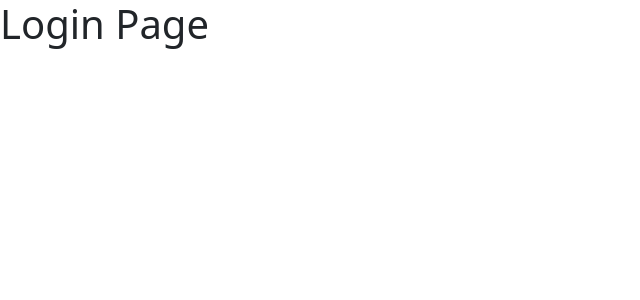
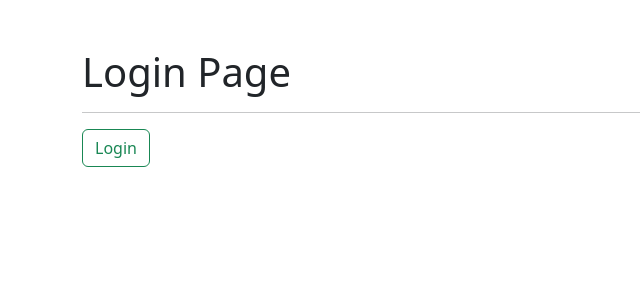
Before and after one commit to fersanti2896/14-curso-react-heroesApp-SPA, a React (Vite) app: page /login in a window 1280 px wide. Shown: the top 300 px of the page, without its empty margins (0-640 px from the left). Built offline with nearby package versions, Linux system fonts and the light colour scheme.

Commit message:
Uso del useNavigate en Navbar.jsx y LoginPage.jsx

```diff
--- a/src/auth/pages/LoginPage.jsx
+++ b/src/auth/pages/LoginPage.jsx
@@ -1,8 +1,26 @@
+import { useNavigate } from 'react-router-dom';
 
 export const LoginPage = () => {
+    const navigate = useNavigate();
+
+    const onLogin = () => {
+        navigate('/', {
+            replace: true
+        });
+    }
+
     return (
         <>
-            <h1>Login Page</h1>
+            <div className='container mt-5'>
+                <h1>Login Page</h1>
+                <hr/>
+
+
+                <button className="btn btn-outline-success"
+                        onClick={ onLogin }>
+                    Login
+                </button>
+            </div>
         </>
     )
 }
--- a/src/ui/components/Navbar.jsx
+++ b/src/ui/components/Navbar.jsx
@@ -1,6 +1,14 @@
-import { Link, NavLink } from 'react-router-dom';
+import { Link, NavLink, useNavigate } from 'react-router-dom';
 
-export const Navbar = () => {
+export const Navbar = ( props ) => {
+    const navigate = useNavigate();
+
+    const onLogout = () => {
+        navigate('/login', {
+            replace: true
+        });
+    }
+
     return (
         <nav className='navbar navbar-expand-sm navbar-dark bg-dark p-2'>
 
@@ -26,11 +34,6 @@
                              to="/search">
                         Buscador
                     </NavLink>
-
-                    <NavLink className={ ({ isActive }) => `nav-item nav-link ${ isActive ? 'active' : '' }` }
-                             to="/heroe">
-                        Heroe
-                    </NavLink>
                 </div>
             </div>
 
@@ -40,7 +43,8 @@
                         Fernando
                     </span>
 
-                    <button className='nav-item nav-link btn'>
+                    <button className='nav-item nav-link btn'
+                            onClick={ onLogout }>
                         Logout
                     </button>
                 </ul>
```
